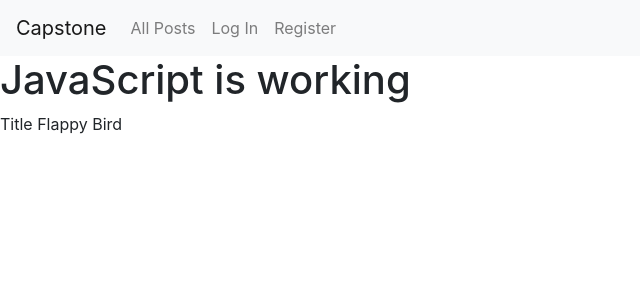
After one commit to boshhy/Capstone, a Django app: page /flappy in a window 1280 px wide. The commit adds this page. Shown: the top 300 px of the page, without its empty margins (0-640 px from the left). Run offline with Django 3.2, Linux system fonts and the light colour scheme; some libraries are stand-ins or nearby versions.

Commit message:
Added styles sheet and JavaScript files

```diff
--- /dev/null
+++ b/capstone/static/capstone/capstone.js
@@ -0,0 +1,9 @@
+document.addEventListener("DOMContentLoaded", function () {
+    test = document.getElementById('test');
+    test.innerHTML = "JavaScript is working";
+    flappy();
+})
+
+function flappy() {
+    console.log("you are now running flappy bird")
+}
--- /dev/null
+++ b/capstone/templates/capstone/game.html
@@ -0,0 +1,6 @@
+{% extends "capstone/layout.html" %}
+
+{% block body %}
+    <h1 id='test'>!!!JavaScript HAS FAILED!!!</h1>
+    <div>Title {{title}}</div>
+{% endblock %}
--- a/capstone/templates/capstone/index.html
+++ b/capstone/templates/capstone/index.html
@@ -7,4 +7,5 @@
         <li>Handle logged in user</li>
         <li>Handle users that are NOT logged it</li>
     </ul>
+    <a href="{% url "flappy" %}">Flappy Bird</a>
 {% endblock %}
--- a/capstone/templates/capstone/layout.html
+++ b/capstone/templates/capstone/layout.html
@@ -5,6 +5,7 @@
     <head>
         <title>{% block title %}Capstone{% endblock %}</title>
         <link rel="stylesheet" href="https://stackpath.bootstrapcdn.com/bootstrap/4.4.1/css/bootstrap.min.css" integrity="sha384-Vkoo8x4CGsO3+Hhxv8T/Q5PaXtkKtu6ug5TOeNV6gBiFeWPGFN9MuhOf23Q9Ifjh" crossorigin="anonymous">
+        <script src="{% static 'capstone/capstone.js' %}"></script>
         <link href="{% static 'capstone/styles.css' %}" rel="stylesheet">
     </head>
     <body>
--- a/capstone/urls.py
+++ b/capstone/urls.py
@@ -5,5 +5,7 @@ urlpatterns = [
     path("", views.index, name="index"),
     path("login", views.login_view, name="login"),
     path("logout", views.logout_view, name="logout"),
-    path("register", views.register, name="register")
+    path("register", views.register, name="register"),
+    # TODO change this to <str:title> and get names of games from models
+    path("flappy", views.flappy, name="flappy"),
 ]
--- a/capstone/views.py
+++ b/capstone/views.py
@@ -60,3 +60,10 @@ def register(request):
         return HttpResponseRedirect(reverse("index"))
     else:
         return render(request, "capstone/register.html")
+
+
+def flappy(request):
+    title = "Flappy Bird"
+    return render(request, "capstone/game.html", {
+        'title': title,
+    })
```
Also changed, not shown: capstone/static/capstone/styles.css (added).
